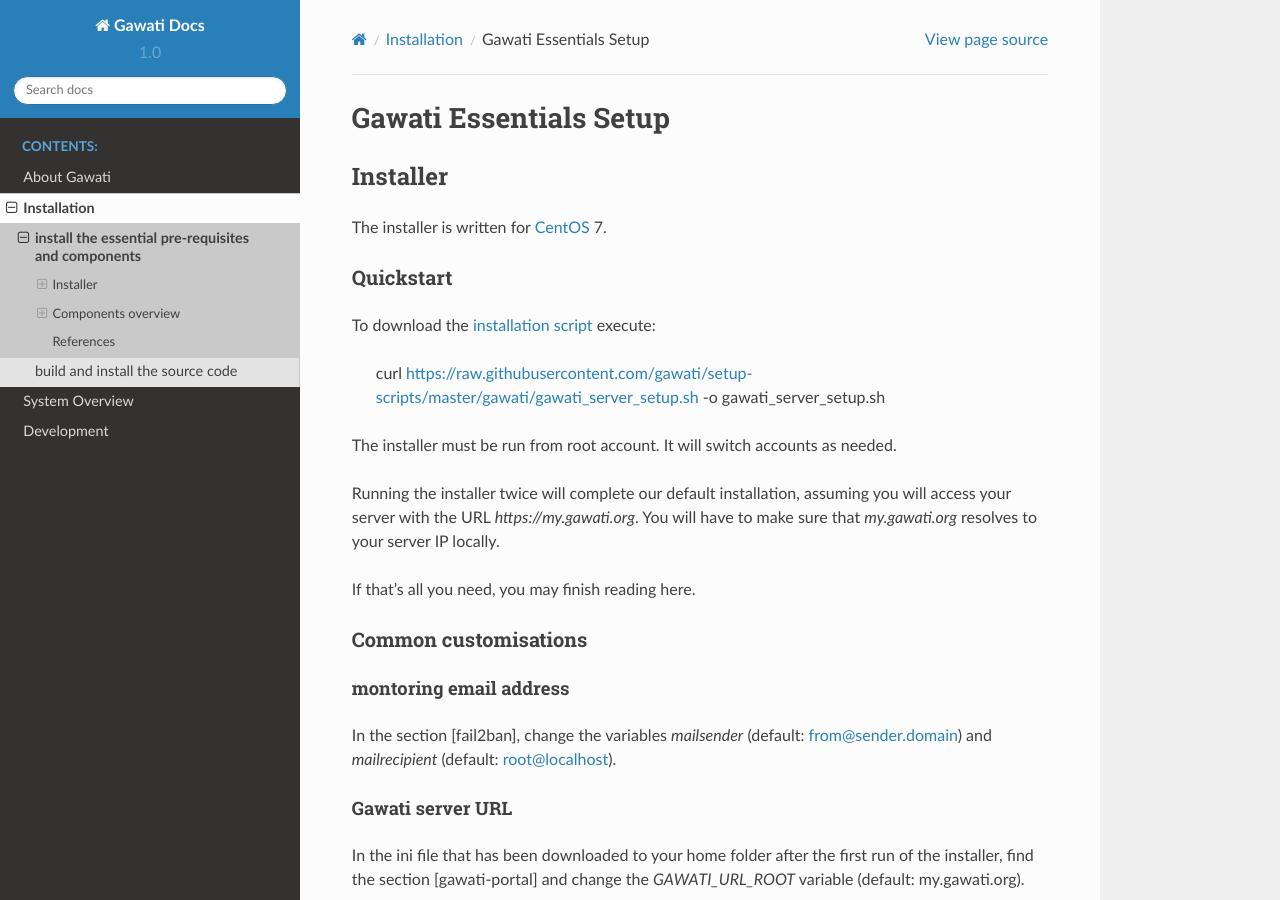
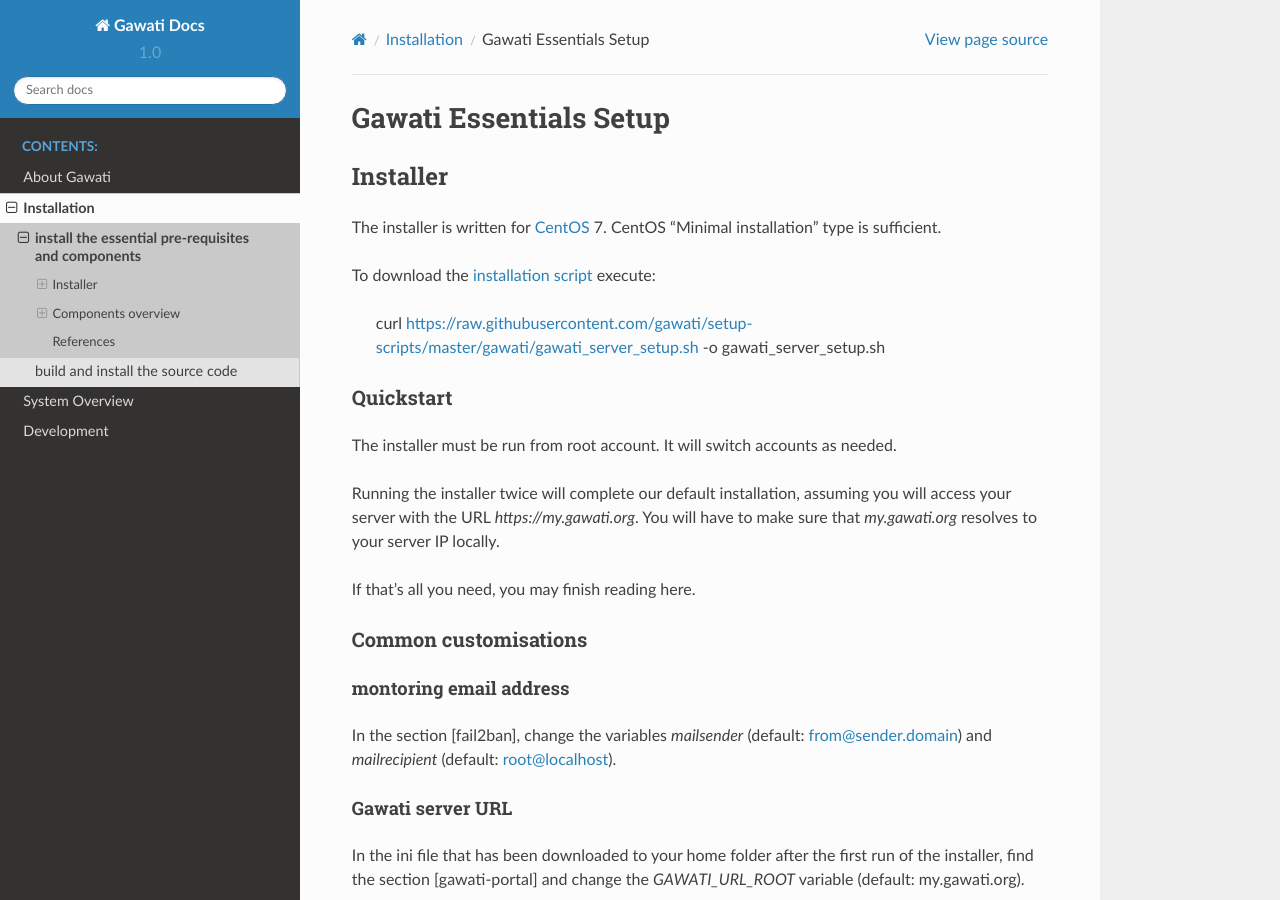
Before and after one commit to gawati/gawati-docs, a Sphinx documentation site: the page built from docs/source/setup/setup-essentials.rst, in a window 1280 px wide and 900 px high. Built offline with Sphinx 7.4.7 and the Read the Docs theme 2.0.0, drawn with Linux system fonts in a browser that asks for light colours.

Commit message:
CLarify Minimal setup type.

```diff
--- a/docs/source/setup/setup-essentials.rst
+++ b/docs/source/setup/setup-essentials.rst
@@ -4,15 +4,15 @@ Gawati Essentials Setup
 Installer
 *********
 
-The installer is written for `CentOS`_ 7.
-
-
-Quickstart
-==========
+The installer is written for `CentOS`_ 7. CentOS "Minimal installation" type
+is sufficient.
 
 To download the `installation script`_ execute:
 
  curl https://raw.githubusercontent.com/gawati/setup-scripts/master/gawati/gawati_server_setup.sh -o gawati_server_setup.sh
+
+Quickstart
+==========
 
 The installer must be run from root account. It will switch accounts as needed.
 
```
